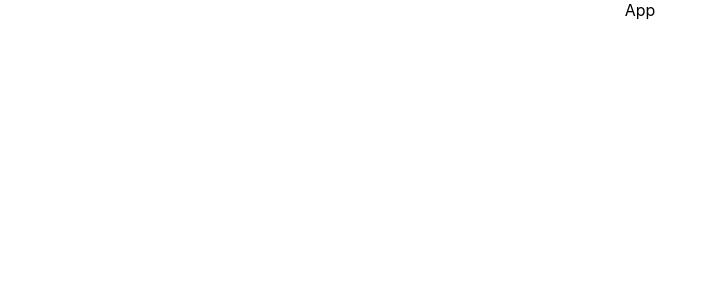
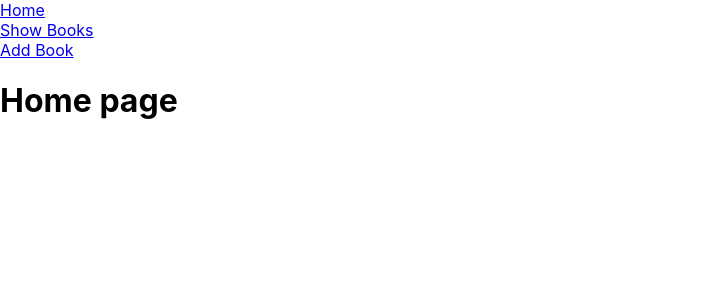
Before and after one commit to furiousnur/Reac-Crud-Using-Redux-Toolkit, a React (Create React App) app: page / in a window 1280 px wide. Shown: the top 300 px of the page, without its empty margins (0-718 px from the left). Built offline with nearby package versions, Linux system fonts and the light colour scheme.

Commit message:
folder structure, routes, navbar

```diff
--- a/src/App.js
+++ b/src/App.js
@@ -1,10 +1,9 @@
 import './App.css';
+import Index from "./routes";
 
 function App() {
   return (
-    <div className="App">
-      App
-    </div>
+     <Index/>
   );
 }
 
--- /dev/null
+++ b/src/features/books/AddBook.jsx
@@ -0,0 +1,11 @@
+import React from 'react';
+
+const AddBook = () => {
+    return (
+        <div>
+            <h2>Add Book</h2>
+        </div>
+    );
+};
+
+export default AddBook;
--- /dev/null
+++ b/src/features/books/BooksView.jsx
@@ -0,0 +1,11 @@
+import React from 'react';
+
+const BooksView = () => {
+    return (
+        <div>
+            <h2>Show Books</h2>
+        </div>
+    );
+};
+
+export default BooksView;
--- /dev/null
+++ b/src/layouts/Navbar.js
@@ -0,0 +1,20 @@
+import React from 'react';
+import {Link} from "react-router-dom";
+
+const Navbar = () => {
+    return (
+        <>
+            <nav>
+                <Link to="/" className="nav-link">Home</Link>
+            </nav>
+            <nav>
+                <Link to="/show-books" className="nav-link">Show Books</Link>
+            </nav>
+            <nav>
+                <Link to="/add-book" className="nav-link">Add Book</Link>
+            </nav>
+        </>
+    );
+};
+
+export default Navbar;
--- /dev/null
+++ b/src/pages/Error.jsx
@@ -0,0 +1,11 @@
+import React from 'react';
+
+const Error = () => {
+    return (
+        <div>
+            <h1>Something went wrong, please check your url!</h1>
+        </div>
+    );
+};
+
+export default Error;
--- /dev/null
+++ b/src/pages/Home.jsx
@@ -0,0 +1,11 @@
+import React from 'react';
+
+const Home = () => {
+    return (
+        <div>
+            <h1>Home page</h1>
+        </div>
+    );
+};
+
+export default Home;
--- /dev/null
+++ b/src/routes/index.js
@@ -0,0 +1,23 @@
+import React from 'react';
+import {BrowserRouter, Routes, Route} from "react-router-dom";
+import Home from "../pages/Home";
+import Error from "../pages/Error";
+import Navbar from "../layouts/Navbar";
+import AddBook from "../features/books/AddBook";
+import BooksView from "../features/books/BooksView";
+
+const Index = () => {
+    return (
+        <BrowserRouter>
+            <Navbar/>
+            <Routes>
+                <Route path="/" element={<Home />}/>
+                <Route path="/add-book" element={<AddBook />}/>
+                <Route path="/show-books" element={<BooksView />}/>
+                <Route path="*" element={<Error />}/>
+            </Routes>
+        </BrowserRouter>
+    );
+};
+
+export default Index;
```
Also changed, not shown: src/features/books/EditBook.jsx (added, +11 -0 lines).
